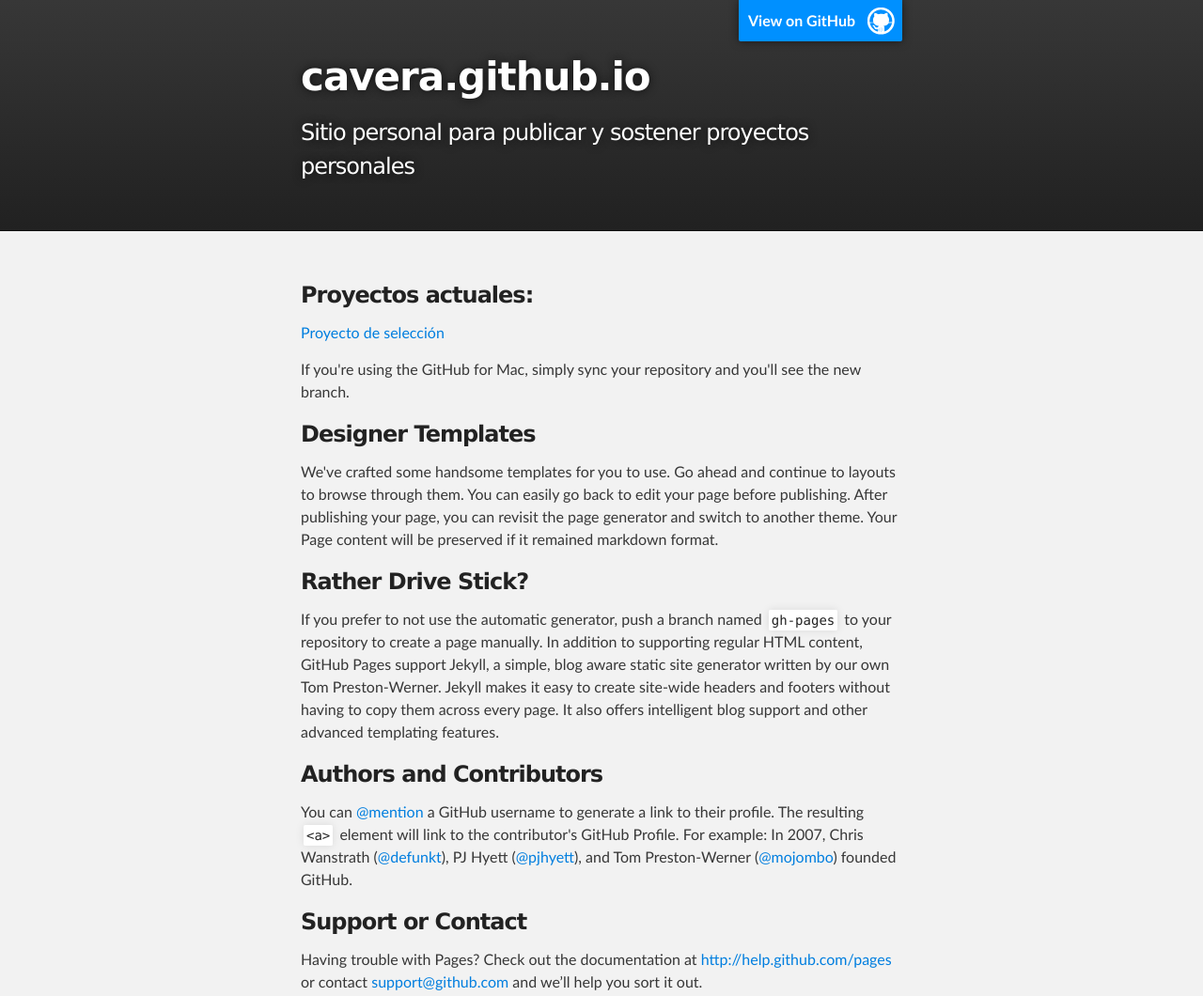
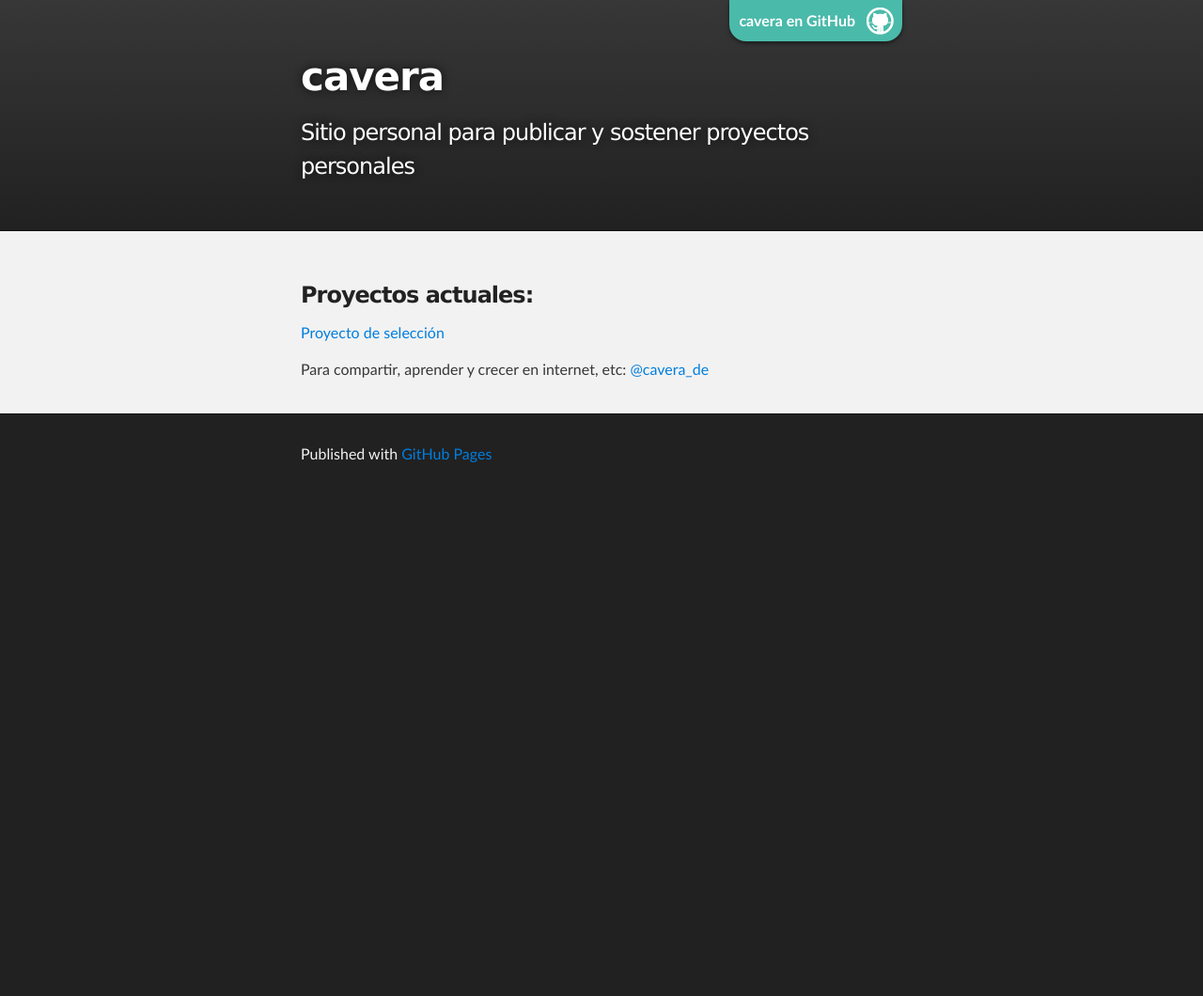
Before and after one commit to cavera/cavera.github.io, a plain HTML site: page index.html in a window 1280 px wide. Shown: the top 1060 px of the page at 94% size. After the commit the page ends 800 px from the top, so only its background shows below. Drawn offline with Linux system fonts and the light colour scheme.

Commit message:
modificaciones iniciales

```diff
--- a/index.html
+++ b/index.html
@@ -1,61 +1,32 @@
 <!DOCTYPE html>
 <html>
-
   <head>
     <meta charset='utf-8' />
     <meta http-equiv="X-UA-Compatible" content="chrome=1" />
     <meta name="description" content="cavera.github.io : Sitio personal para publicar y sostener proyectos personales" />
-
     <link rel="stylesheet" type="text/css" media="screen" href="stylesheets/stylesheet.css">
-
     <title>cavera.github.io</title>
   </head>
-
   <body>
-
     <!-- HEADER -->
     <div id="header_wrap" class="outer">
-        <header class="inner">
-          <a id="forkme_banner" href="https://github.com/cavera">View on GitHub</a>
-
-          <h1 id="project_title">cavera.github.io</h1>
-          <h2 id="project_tagline">Sitio personal para publicar y sostener proyectos personales</h2>
-
-        </header>
+      <header class="inner">
+        <a id="forkme_banner" href="https://github.com/cavera">cavera en GitHub</a>
+        <h1 id="project_title">cavera</h1>
+        <h2 id="project_tagline">Sitio personal para publicar y sostener proyectos personales</h2>
+      </header>
     </div>
-
     <!-- MAIN CONTENT -->
     <div id="main_content_wrap" class="outer">
       <section id="main_content" class="inner">
         <h3>
-<a name="proyectos-actuales" class="anchor" href="#proyectos-actuales"><span class="octicon octicon-link"></span></a>Proyectos actuales:</h3>
+        <a name="proyectos-actuales" class="anchor" href="#proyectos-actuales"><span class="octicon octicon-link"></span></a>Proyectos actuales:</h3>
+        <p><a href="https://github.com/cavera/seleccion">Proyecto de selección</a></p>
+        <p>Para compartir, aprender y crecer en internet, etc: <a href="https://twitter.com/cavera_de">@cavera_de</a> </p>
+        <h3>
 
-<p><a href="https://github.com/cavera/seleccion">Proyecto de selección</a></p>
-
-<p>If you're using the GitHub for Mac, simply sync your repository and you'll see the new branch.</p>
-
-<h3>
-<a name="designer-templates" class="anchor" href="#designer-templates"><span class="octicon octicon-link"></span></a>Designer Templates</h3>
-
-<p>We've crafted some handsome templates for you to use. Go ahead and continue to layouts to browse through them. You can easily go back to edit your page before publishing. After publishing your page, you can revisit the page generator and switch to another theme. Your Page content will be preserved if it remained markdown format.</p>
-
-<h3>
-<a name="rather-drive-stick" class="anchor" href="#rather-drive-stick"><span class="octicon octicon-link"></span></a>Rather Drive Stick?</h3>
-
-<p>If you prefer to not use the automatic generator, push a branch named <code>gh-pages</code> to your repository to create a page manually. In addition to supporting regular HTML content, GitHub Pages support Jekyll, a simple, blog aware static site generator written by our own Tom Preston-Werner. Jekyll makes it easy to create site-wide headers and footers without having to copy them across every page. It also offers intelligent blog support and other advanced templating features.</p>
-
-<h3>
-<a name="authors-and-contributors" class="anchor" href="#authors-and-contributors"><span class="octicon octicon-link"></span></a>Authors and Contributors</h3>
-
-<p>You can <a href="https://github.com/blog/821" class="user-mention">@mention</a> a GitHub username to generate a link to their profile. The resulting <code>&lt;a&gt;</code> element will link to the contributor's GitHub Profile. For example: In 2007, Chris Wanstrath (<a href="https://github.com/defunkt" class="user-mention">@defunkt</a>), PJ Hyett (<a href="https://github.com/pjhyett" class="user-mention">@pjhyett</a>), and Tom Preston-Werner (<a href="https://github.com/mojombo" class="user-mention">@mojombo</a>) founded GitHub.</p>
-
-<h3>
-<a name="support-or-contact" class="anchor" href="#support-or-contact"><span class="octicon octicon-link"></span></a>Support or Contact</h3>
-
-<p>Having trouble with Pages? Check out the documentation at <a href="http://help.github.com/pages">http://help.github.com/pages</a> or contact <a href="mailto:support@github.com">support@github.com</a> and we’ll help you sort it out.</p>
       </section>
     </div>
-
     <!-- FOOTER  -->
     <div id="footer_wrap" class="outer">
       <footer class="inner">
@@ -63,7 +34,5 @@
       </footer>
     </div>
 
-
-
   </body>
 </html>
--- a/stylesheets/stylesheet.css
+++ b/stylesheets/stylesheet.css
@@ -281,11 +281,11 @@
   z-index: 10;
   padding: 10px 50px 10px 10px;
   color: #fff;
-  background: url('../images/blacktocat.png') #0090ff no-repeat 95% 50%;
+  background: url('../images/blacktocat.png') #4abaaa no-repeat 95% 50%;
   font-weight: 700;
-  box-shadow: 0 0 10px rgba(0,0,0,.5);
-  border-bottom-left-radius: 2px;
-  border-bottom-right-radius: 2px;
+  box-shadow: 0 2px 4px rgba(0,0,0,.5);
+  border-bottom-left-radius: 18px;
+  border-bottom-right-radius: 18px;
 }
 
 #header_wrap {
```
